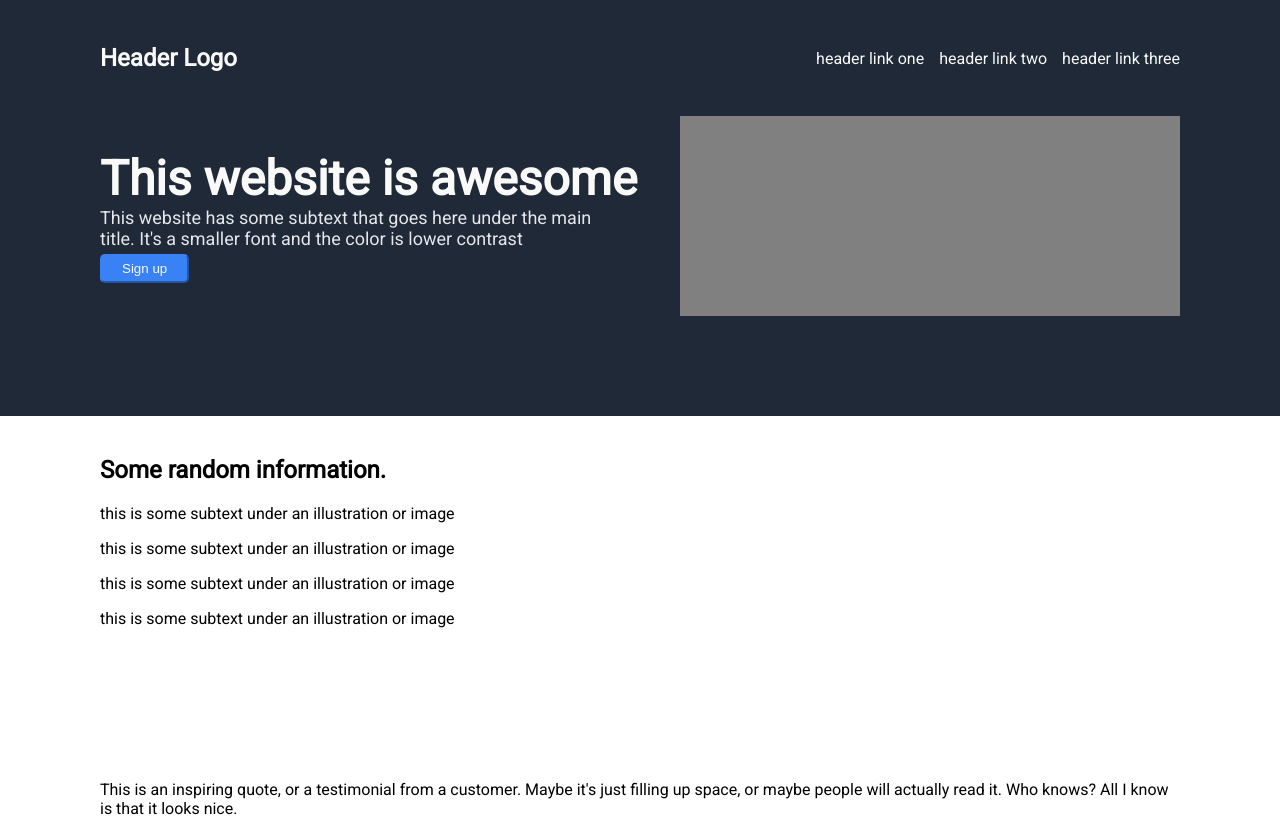
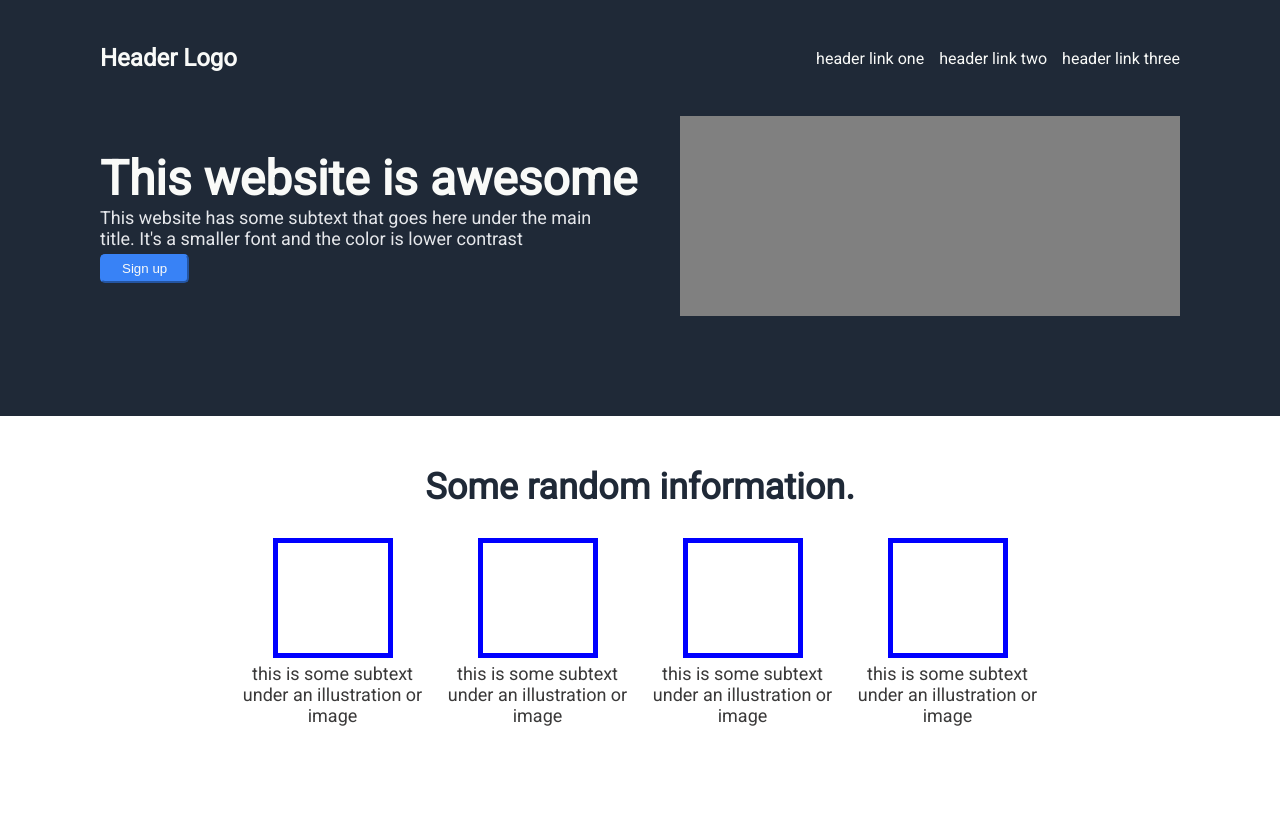
Before and after one commit to dabulu/landing-page, a plain HTML site: page index.html in a window 1280 px wide. Shown: the top 821 px of the page. Drawn offline with Linux system fonts and the light colour scheme.

Commit message:
Color, resize and re-arrange content of section 2

```diff
--- a/css/index.css
+++ b/css/index.css
@@ -16,6 +16,8 @@ body {
     padding: 20px 100px 100px 100px;
 }
 
+/* Header Styling */
+
 .header {
     background-color: #1F2937;
     color: #F9FAF8;
@@ -33,6 +35,8 @@ body {
     margin-left: auto;
     gap: 15px;
 }
+
+/* Section 1 Styling */
 
 .section-one {
     display: flex;
@@ -70,3 +74,44 @@ body {
     height: 200px;
     background-color: grey;
 }
+
+/*Section 2 Styling */
+
+.section-two {
+    display: flex;
+    flex-direction: column;
+    align-items: center;
+}
+
+.section-two > h2 {
+    font-size: 36px;
+    font-weight: 900;
+    color: #1F2937;
+}
+
+.section-two-images {
+    display: flex;
+    gap: 5px;
+}
+
+.section-two-image {
+    display: flex;
+    flex-direction: column;
+    align-items: center;
+    max-width: 200px;
+}
+
+.section-two-image > p {
+    text-align: center;
+    margin: 5px;
+    color: #3a3939;
+    font-size: 18px;
+}
+
+.image {
+    width: 120px;
+    height: 120px;
+    padding: 0;
+    margin: 0;
+    border: 5px solid blue;
+}
```
